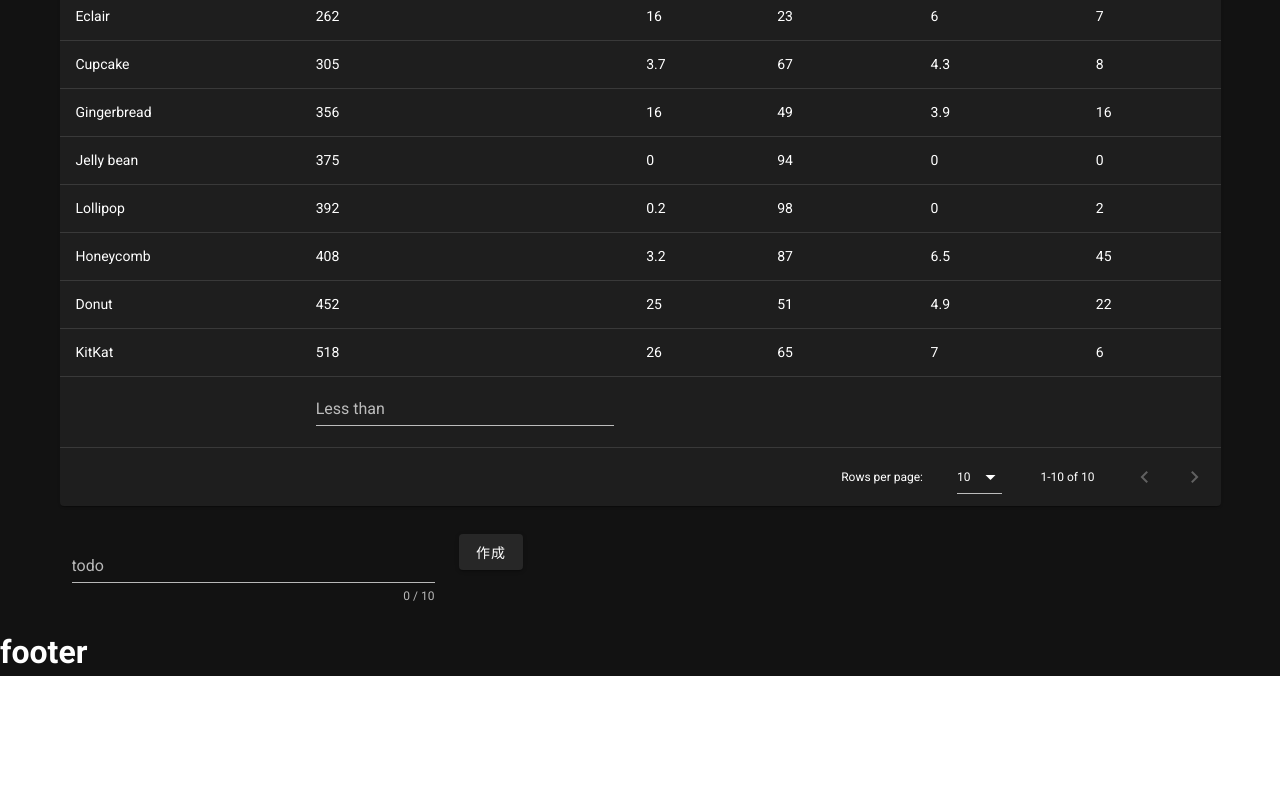
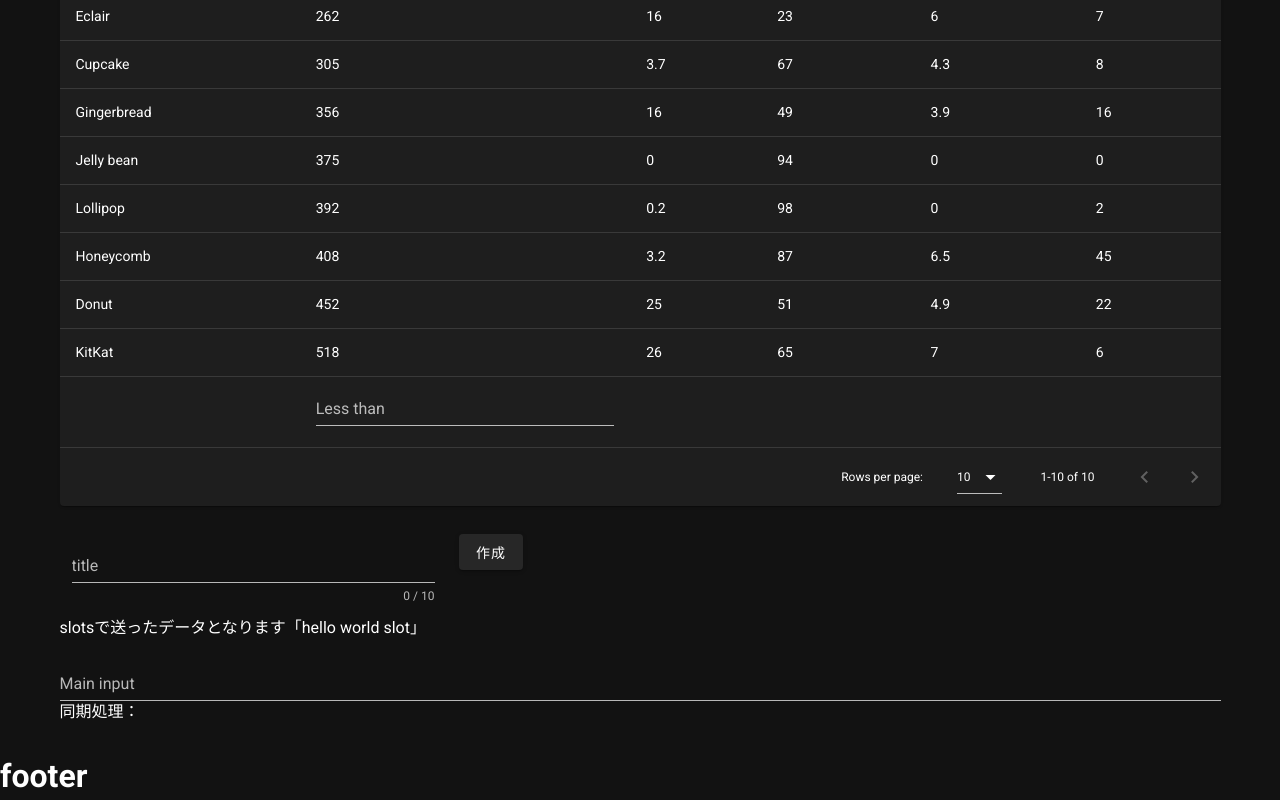
Before and after one commit to Taguchi-ivi/nuxt-study, a Nuxt app: page /about in a window 1280 px wide. Shown: the part 605-1405 px from the top of the page. Before the commit the page ends 1281 px from the top, so only its background shows below. Built offline with nearby package versions, Linux system fonts and the light colour scheme.

Commit message:
provide/indect ok

```diff
--- a/components/Atoms/MyForm.vue
+++ b/components/Atoms/MyForm.vue
@@ -3,7 +3,7 @@
         <v-container>
             <v-row>
                 <v-col cols="12" md="4">
-                    <v-text-field v-model="title" :counter="10" label="todo" required></v-text-field>
+                    <v-text-field v-model="title" :counter="10" label="title" required></v-text-field>
                 </v-col>
                 <v-col cols="12" md="4">
                     <v-btn @click="handleSubmit">作成</v-btn>
--- /dev/null
+++ b/components/Atoms/MyFormInject.vue
@@ -0,0 +1,11 @@
+<template>
+<div>
+    <p>同期処理：{{ message }}</p>
+</div>
+</template>
+
+<script>
+export default {
+    inject: ['message'],
+}
+</script>
--- /dev/null
+++ b/components/Atoms/MyTestSlot.vue
@@ -0,0 +1,5 @@
+<template>
+<div>
+    <p> slotsで送ったデータとなります「<slot></slot>」</p>
+</div>
+</template>
--- a/pages/about.vue
+++ b/pages/about.vue
@@ -8,13 +8,24 @@
         <my-table user-name="PropsUser"></my-table>
         <p>{{ title }}</p>
         <my-form @todo-submit="todoAdd" />
+        <my-test-slot>hello world slot</my-test-slot>
+        <v-text-field
+            label="Main input"
+            hide-details="auto"
+            v-model="message"
+        >
+        </v-text-field>
+        <my-form-inject />
     </div>
 </template>
 
 <script>
+import { computed } from 'vue'
 import MyTable from '~/components/Atoms/MyTable'
 import MyCounter from '~/components/Atoms/MyCounter'
 import MyForm from '~/components/Atoms/MyForm'
+import MyFormInject from '~/components/Atoms/MyFormInject'
+import MyTestSlot from '~/components/Atoms/MyTestSlot'
 
 
 export default {
@@ -22,12 +33,24 @@ export default {
     components: {
         MyTable,
         MyCounter,
-        MyForm
+        MyForm,
+        MyFormInject,
+        MyTestSlot
     },
+    // provide: {
+    //     message: 'provider-message'
+    // },
     data() {
         return {
             current: 0,
-            title: ''
+            title: '',
+            message: '',
+        }
+    },
+    provide() {
+        return {
+            // message: this.message
+            message: computed(() => this.message)
         }
     },
     methods: {
@@ -40,3 +63,7 @@ export default {
     }
 }
 </script>
+
+<style scoped>
+
+</style>
```
Also changed, not shown: 1 other file (tests, documents, lock files or other folders).
